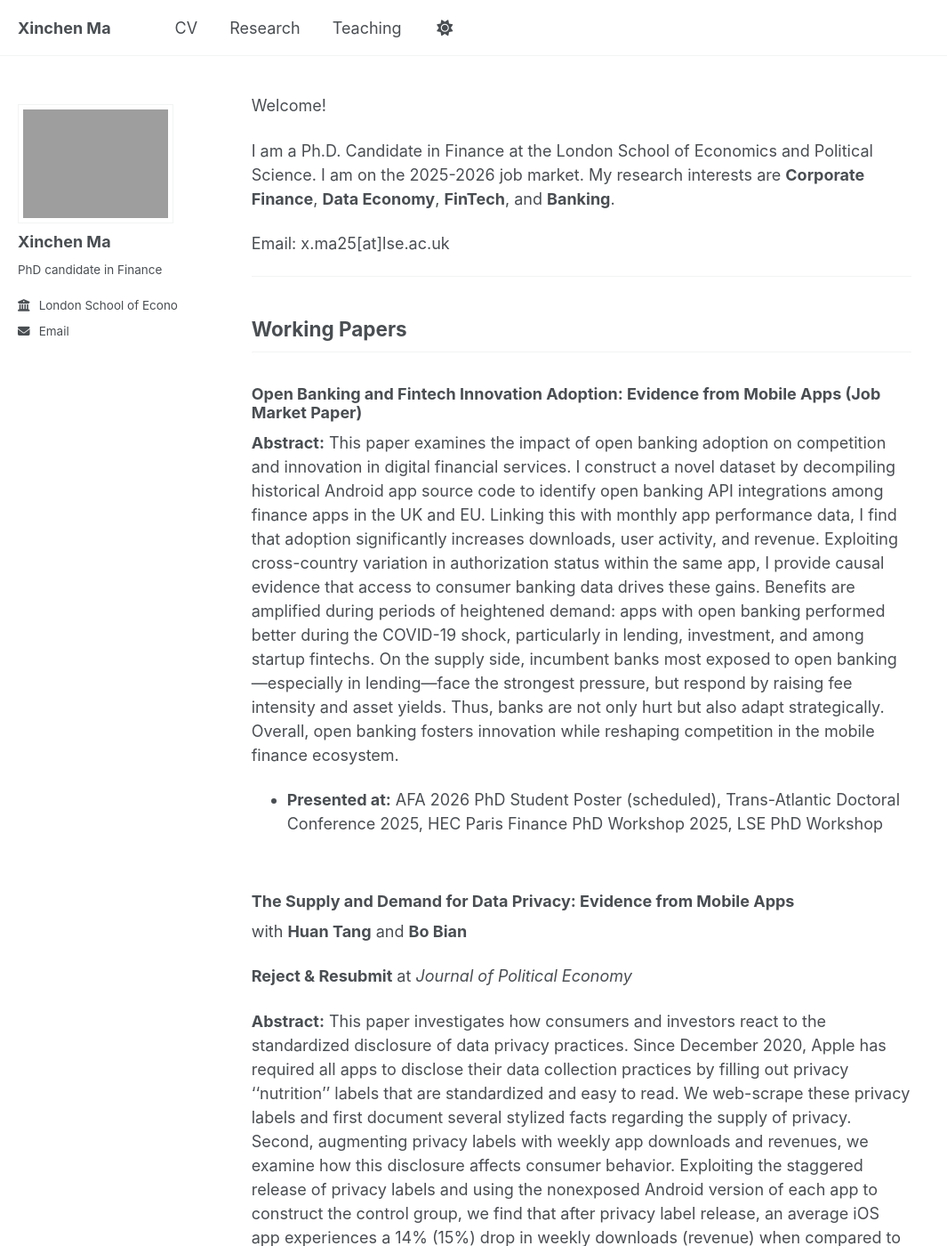
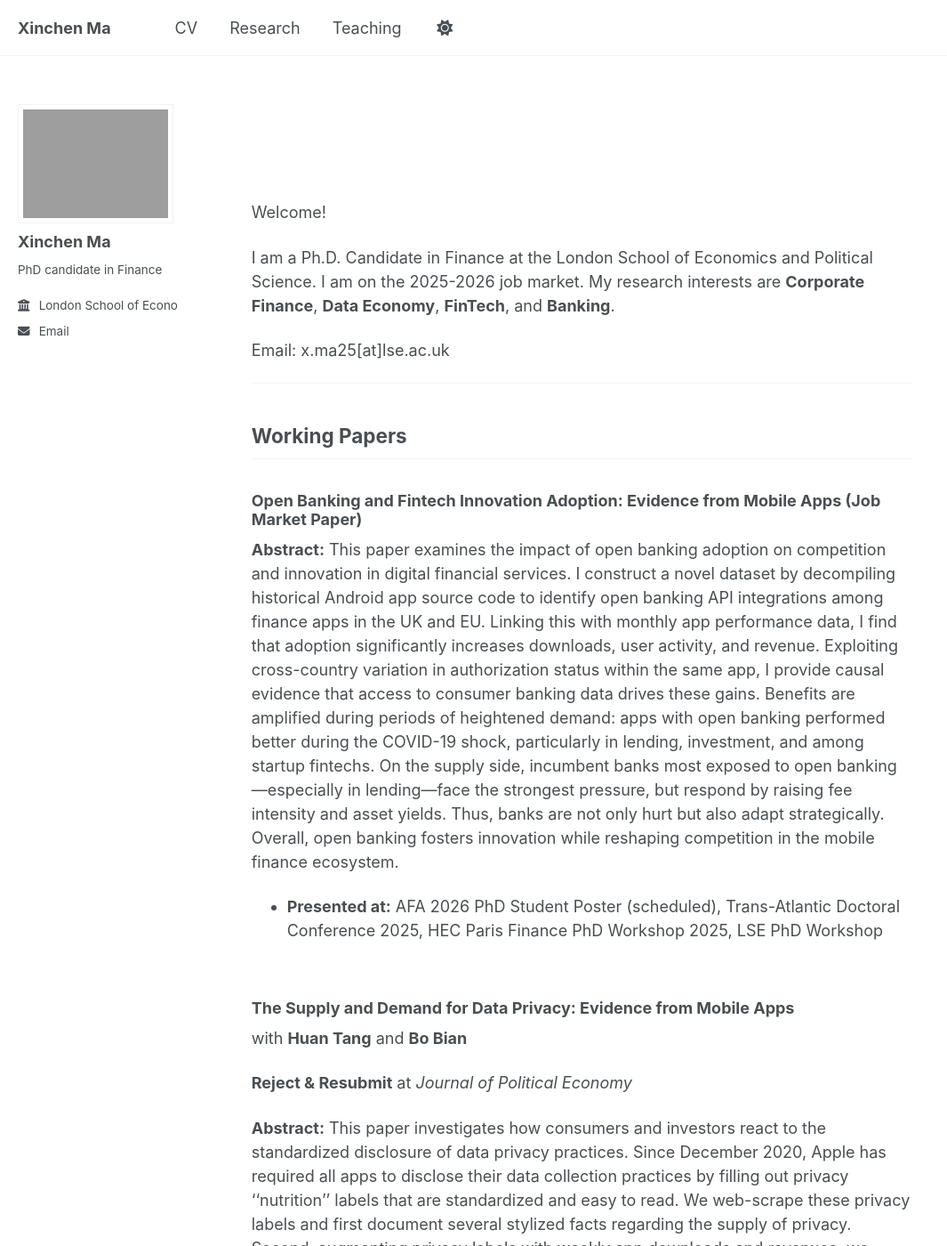
Before and after one commit to xinchen-ma/xinchen-ma.github.io, a Jekyll site: the page built from index.md, in a window 1280 px wide and 1400 px high. Shown: the whole window at 89% size, without its empty margins (0-1065 px from the left). Built offline with Jekyll 4.4.1, drawn with Linux system fonts in a browser that asks for light colours; a script that is not in the unit is left out.

Commit message:
Update main.scss

```diff
--- a/assets/css/main.scss
+++ b/assets/css/main.scss
@@ -85,3 +85,13 @@ body .page__inner-wrap,
 .page {
   margin-right: 0 !important;
 }
+
+
+.page__content {
+  padding-top: 60px !important; /* Adjust the value as needed */
+}
+
+/* Or target the first element specifically */
+.page__content > p:first-child {
+  margin-top: 60px !important;
+}
```
